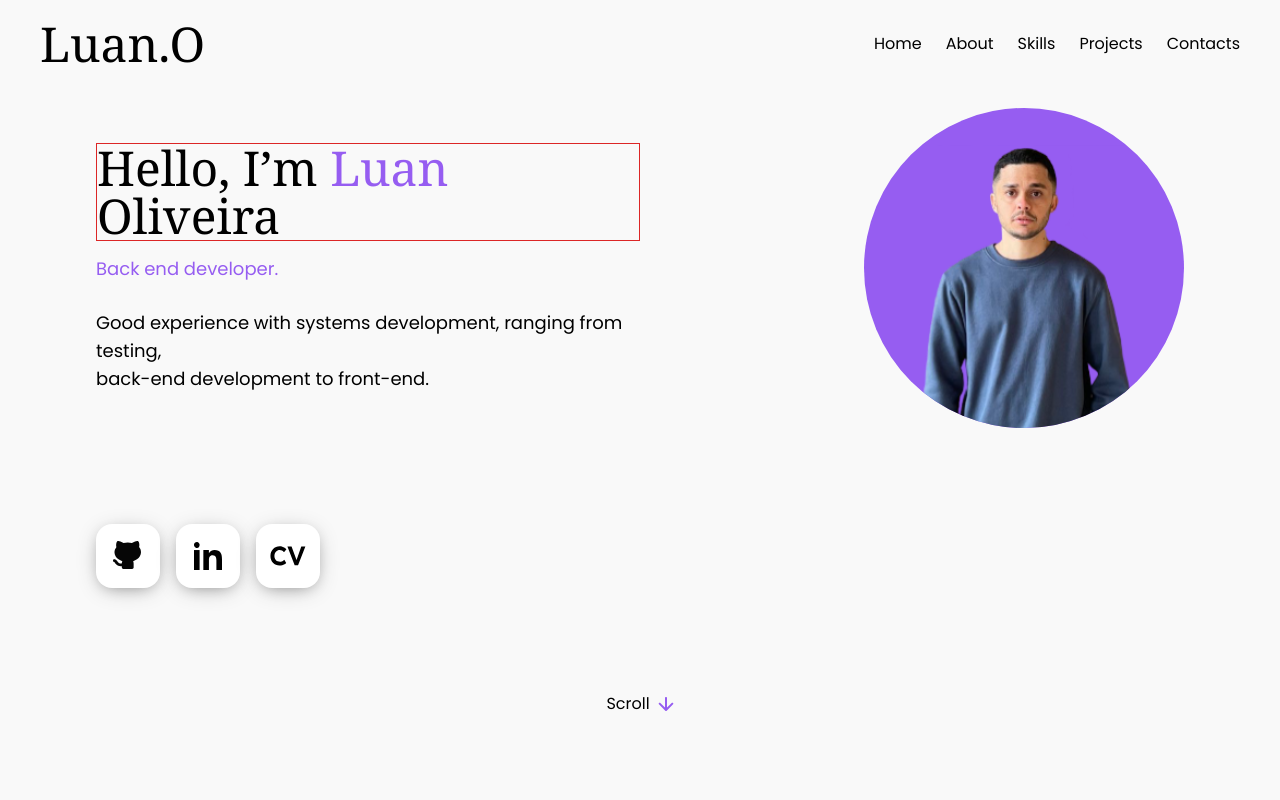
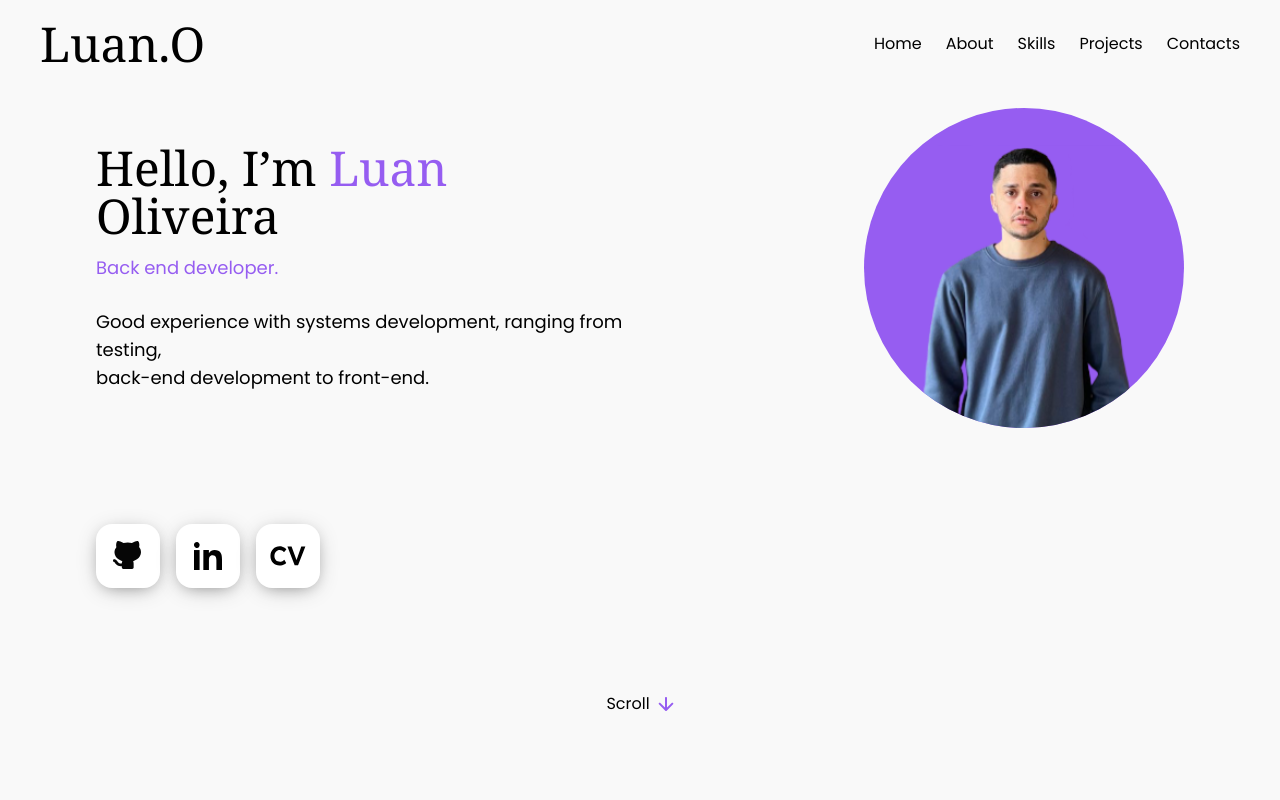
Before and after one commit to LuanNascimentoOliveira/Portfolio, a React (Vite) app: page / in a window 1280 px wide. Shown: the top 800 px of the page. Built offline with nearby package versions, Linux system fonts and the light colour scheme; a web font is replaced by a local one.

Commit message:
Adjust fonts in page

```diff
--- a/src/pages/Home.tsx
+++ b/src/pages/Home.tsx
@@ -14,7 +14,7 @@ const Home = () => {
 
           <div className='lg:w-[50%] lg:h-auto lg:space-y-[14px] justify-center flex items-center flex-col'>
 
-            <p className='text-4xl w-4/6 border border-red-600 font-playwrite lg:text-5xl lg:text-left lg:w-full'>
+            <p className='text-4xl w-4/6 font-playwrite lg:text-5xl lg:text-left lg:w-full'>
               Hello, I’m <span className='text-purple'>Luan</span> Oliveira
             </p>
 
```
